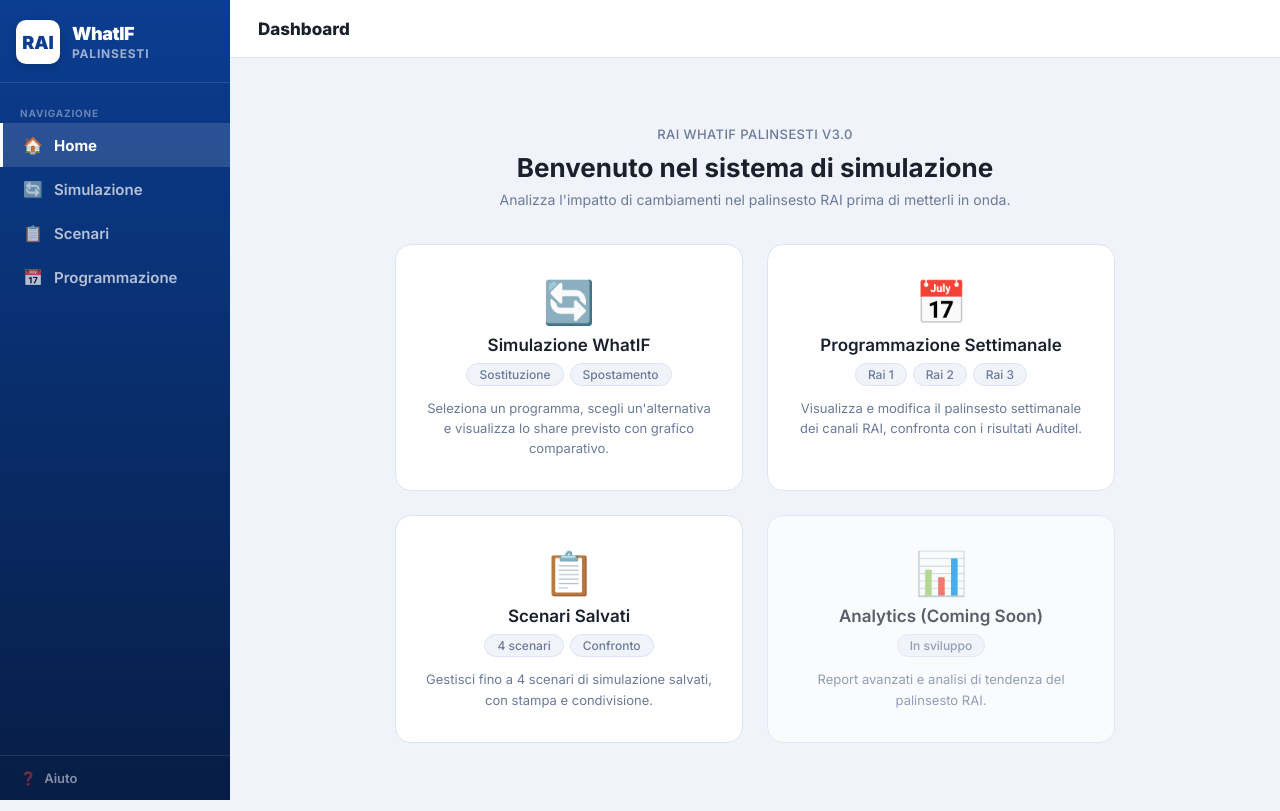
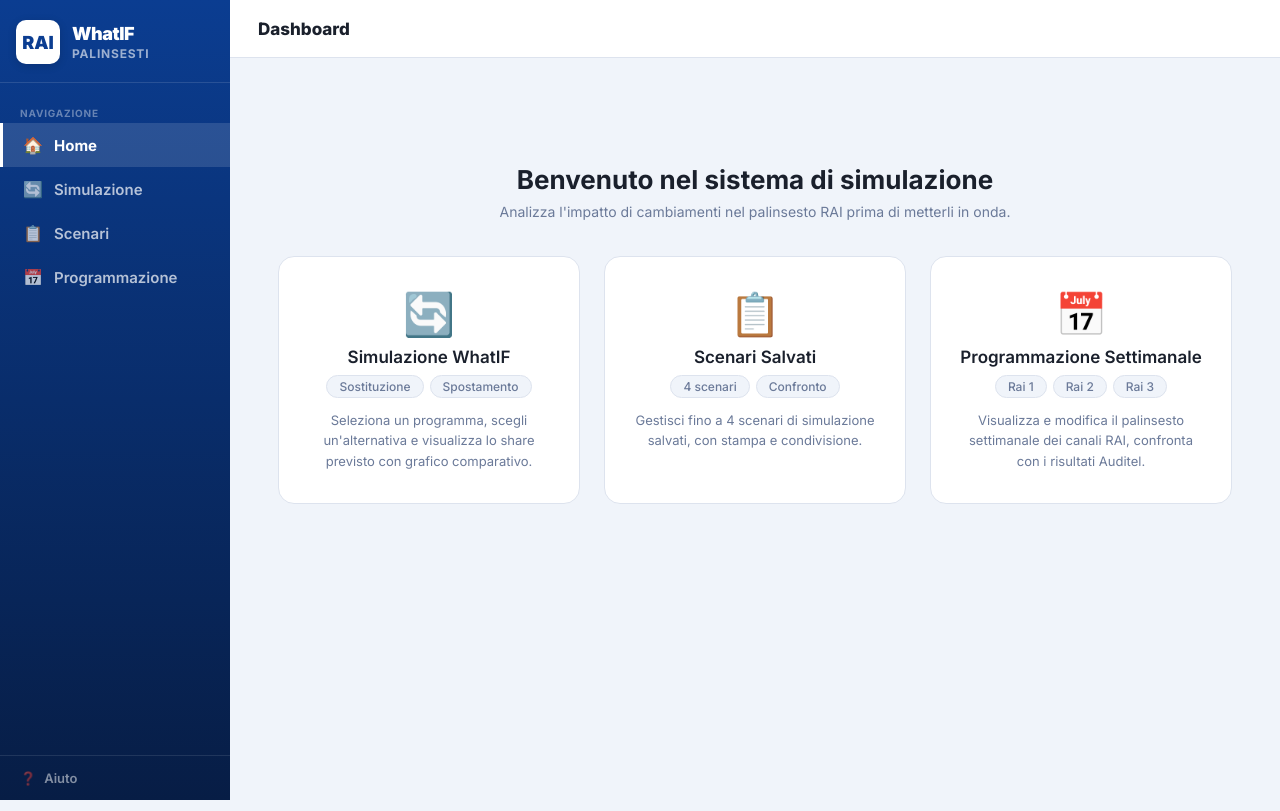
Before and after one commit to RaiGitHubAvanade/WhatIfPalinsesti, a React (Vite) app in the folder WEBAPP/frontend/: page / in a window 1280 px wide. Built offline with nearby package versions, Linux system fonts and the light colour scheme; no server answers.

Commit message:
Removed Analytics section from HomePage

```diff
--- a/WEBAPP/frontend/src/pages/Home.jsx
+++ b/WEBAPP/frontend/src/pages/Home.jsx
@@ -5,7 +5,6 @@
 
   return (
     <div className="home-wrap">
-      <div className="home-greeting">RAI WhatIF Palinsesti v3.0</div>
       <h1 className="home-title">Benvenuto nel sistema di simulazione</h1>
       <p className="home-subtitle">
         Analizza l'impatto di cambiamenti nel palinsesto RAI prima di metterli in onda.
@@ -24,6 +23,18 @@
           </div>
         </div>
 
+        <div className="home-nav-card" onClick={() => navigate('/scenari')}>
+          <div className="home-nav-ico">📋</div>
+          <div className="home-nav-title">Scenari Salvati</div>
+          <div className="home-sub-row">
+            <span className="home-sub-tag">4 scenari</span>
+            <span className="home-sub-tag">Confronto</span>
+          </div>
+          <div className="home-nav-desc">
+            Gestisci fino a 4 scenari di simulazione salvati, con stampa e condivisione.
+          </div>
+        </div>
+
         <div className="home-nav-card" onClick={() => navigate('/programmazione')}>
           <div className="home-nav-ico">📅</div>
           <div className="home-nav-title">Programmazione Settimanale</div>
@@ -37,28 +48,6 @@
           </div>
         </div>
 
-        <div className="home-nav-card" onClick={() => navigate('/scenari')}>
-          <div className="home-nav-ico">📋</div>
-          <div className="home-nav-title">Scenari Salvati</div>
-          <div className="home-sub-row">
-            <span className="home-sub-tag">4 scenari</span>
-            <span className="home-sub-tag">Confronto</span>
-          </div>
-          <div className="home-nav-desc">
-            Gestisci fino a 4 scenari di simulazione salvati, con stampa e condivisione.
-          </div>
-        </div>
-
-        <div className="home-nav-card" style={{ opacity: .7, cursor: 'default' }}>
-          <div className="home-nav-ico">📊</div>
-          <div className="home-nav-title">Analytics (Coming Soon)</div>
-          <div className="home-sub-row">
-            <span className="home-sub-tag">In sviluppo</span>
-          </div>
-          <div className="home-nav-desc">
-            Report avanzati e analisi di tendenza del palinsesto RAI.
-          </div>
-        </div>
       </div>
     </div>
   )
--- a/WEBAPP/frontend/src/styles/App.css
+++ b/WEBAPP/frontend/src/styles/App.css
@@ -130,10 +130,9 @@
 
 /* ─── HOME ─── */
 .home-wrap { display: flex; flex-direction: column; align-items: center; justify-content: center; min-height: 62vh; padding: 40px 20px; text-align: center; }
-.home-greeting { font-size: 13px; font-weight: 500; color: var(--muted); letter-spacing: .4px; text-transform: uppercase; margin-bottom: 10px; }
 .home-title { font-size: 26px; font-weight: 700; color: var(--text); margin-bottom: 8px; }
 .home-subtitle { font-size: 14px; color: var(--muted); font-weight: 400; margin-bottom: 36px; }
-.home-nav-grid { display: grid; grid-template-columns: 1fr 1fr; gap: 24px; max-width: 720px; width: 100%; }
+.home-nav-grid { display: grid; grid-template-columns: 1fr 1fr 1fr; gap: 24px; max-width: 1020px; width: 100%; }
 .home-nav-card { background: #fff; border: 1.5px solid var(--border); border-radius: 16px; padding: 36px 28px 32px; cursor: pointer; transition: .18s; text-align: center; display: flex; flex-direction: column; align-items: center; gap: 12px; min-height: 200px; }
 .home-nav-card:hover { border-color: var(--rai); box-shadow: 0 8px 28px rgba(11,61,145,.11); transform: translateY(-2px); }
 .home-nav-ico { font-size: 42px; line-height: 1; }
```
